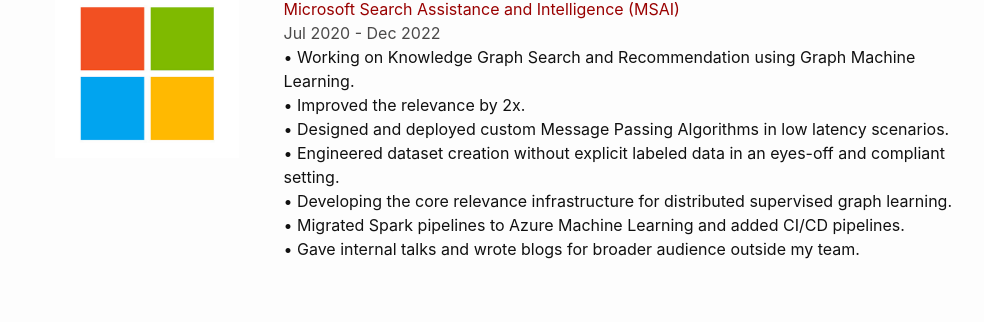
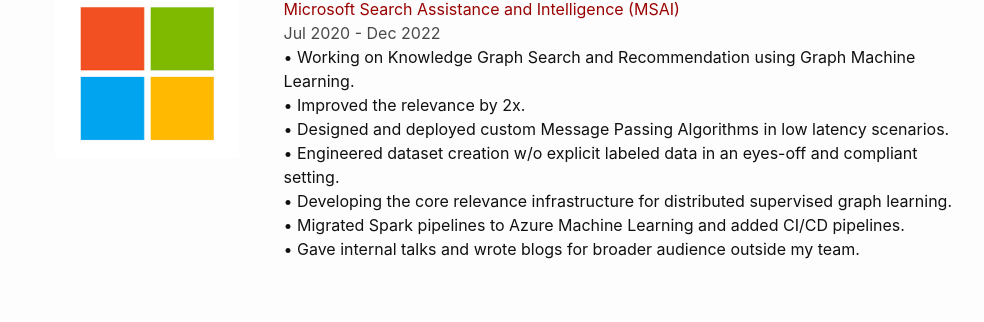
Before and after one commit to ekagra-ranjan/ekagra-ranjan.github.io, a Jekyll site: the page built from index.markdown, in a window 1280 px wide and 900 px high, scrolled down 1275 px. Shown: the part 117-439 px from the top of the window, without its empty margins (134-1118 px from the left). Built offline with Jekyll 4.4.1, drawn with Linux system fonts in a browser that asks for light colours; nearby versions of some CDN libraries.

Commit message:
Update workexs.yml

```diff
--- a/_data/resume/workexs.yml
+++ b/_data/resume/workexs.yml
@@ -5,7 +5,7 @@
     - text: "• Working on Knowledge Graph Search and Recommendation using Graph Machine Learning."
     - text: "• Improved the relevance by 2x."
     - text: "• Designed and deployed custom Message Passing Algorithms in low latency scenarios."
-    - text: "• Engineered dataset creation without explicit labeled data in an eyes-off and compliant setting."
+    - text: "• Engineered dataset creation w/o explicit labeled data in an eyes-off and compliant setting."
     - text: "• Developing the core relevance infrastructure for distributed supervised graph learning."
     - text: "• Migrated Spark pipelines to Azure Machine Learning and added CI/CD pipelines."
     - text: "• Gave internal talks and wrote blogs for broader audience outside my team."
```
